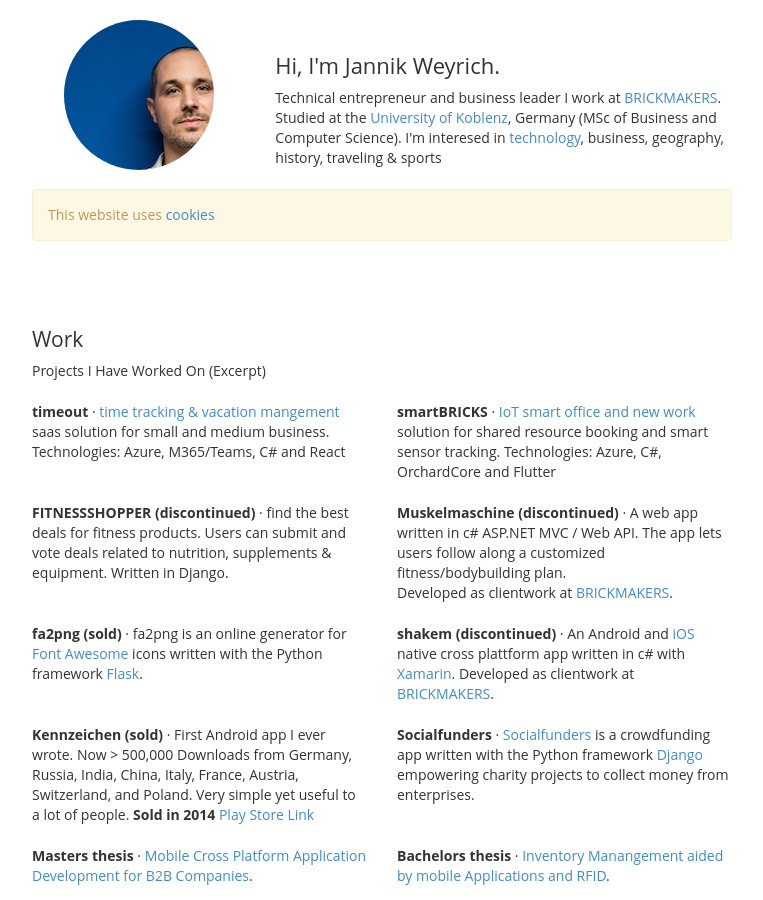
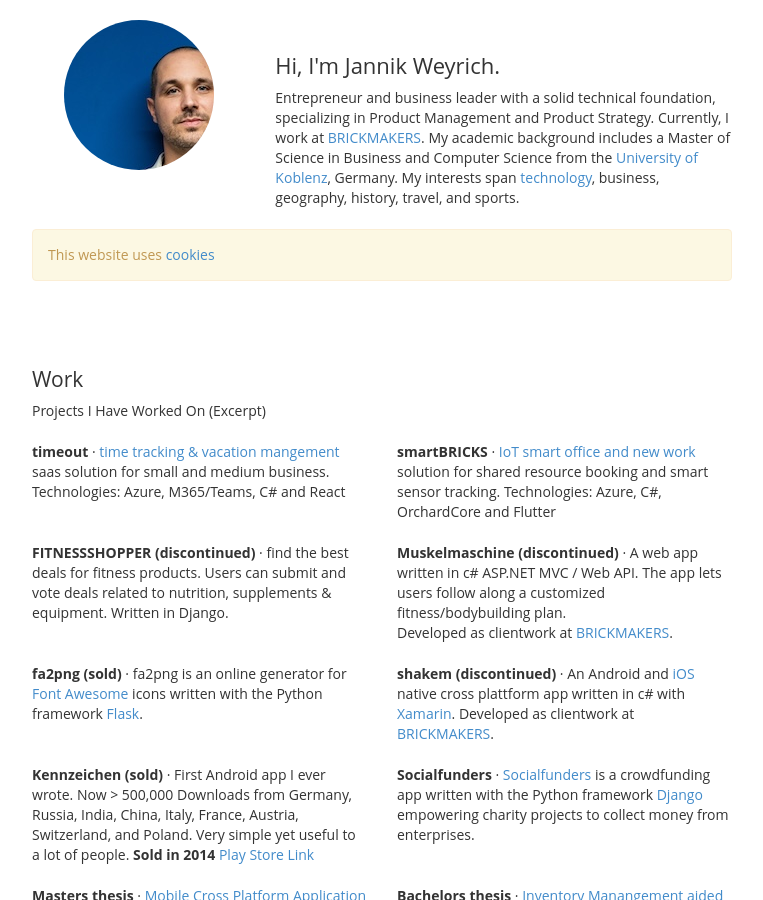
Before and after one commit to jnkwrych/jnkwrych.github.io, a Jekyll site: the page built from index.html, in a window 1280 px wide and 900 px high. Shown: the whole window, without its empty margins (258-1021 px from the left). Built offline with Jekyll 4.4.1, drawn with Linux system fonts in a browser that asks for light colours.

Commit message:
Update headline line default.html

```diff
--- a/_layouts/default.html
+++ b/_layouts/default.html
@@ -24,9 +24,8 @@
                 </a>
             </div>
             <div class="col-12 col-sm-8"><h1>Hi, I'm Jannik Weyrich.</h1>
-                <p>Technical entrepreneur and business leader I work at <a href="http://www.brickmakers.de" target="_blank">BRICKMAKERS</a>.
-                Studied at the <a href="http://www.uni-koblenz.de" target="_blank">University of Koblenz</a>, Germany (MSc of Business and Computer Science).
-                I'm interesed in <a href="/#tech-i-use">technology</a>, business, geography, history, traveling & sports</p></div>
+                <p>Entrepreneur and business leader with a solid technical foundation, specializing in Product Management and Product Strategy. Currently, I work at <a href="http://www.brickmakers.de" target="_blank">BRICKMAKERS</a>. My academic background includes a Master of Science in Business and Computer Science from the <a href="http://www.uni-koblenz.de" target="_blank">University of Koblenz</a>, Germany. My interests span <a href="/#tech-i-use">technology</a>, business, geography, history, travel, and sports.</p>
+            </div>
         </div>
 
         <div class="row">
```
